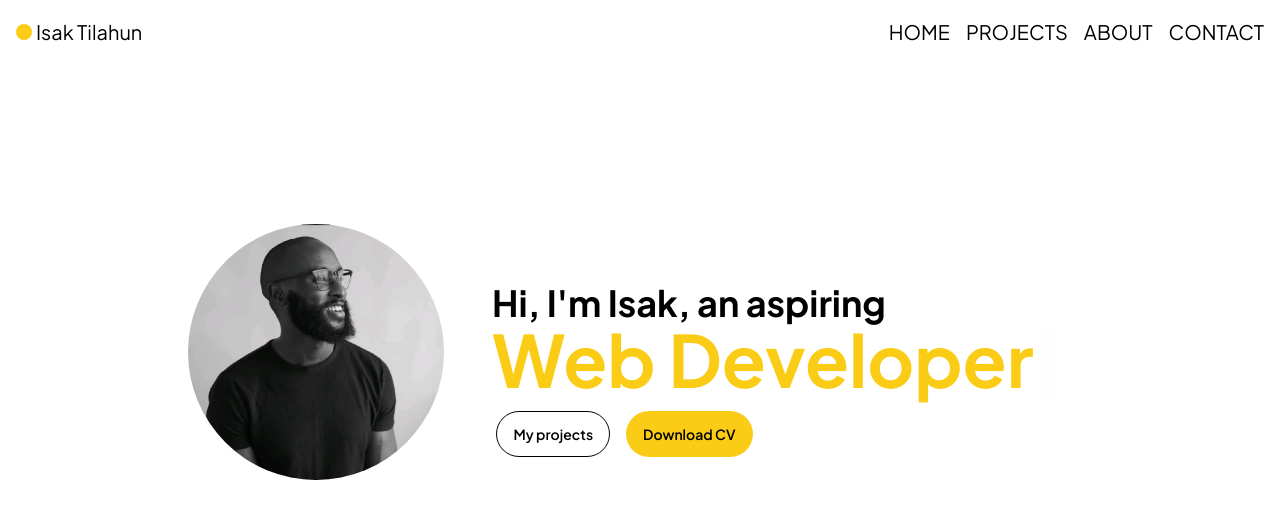
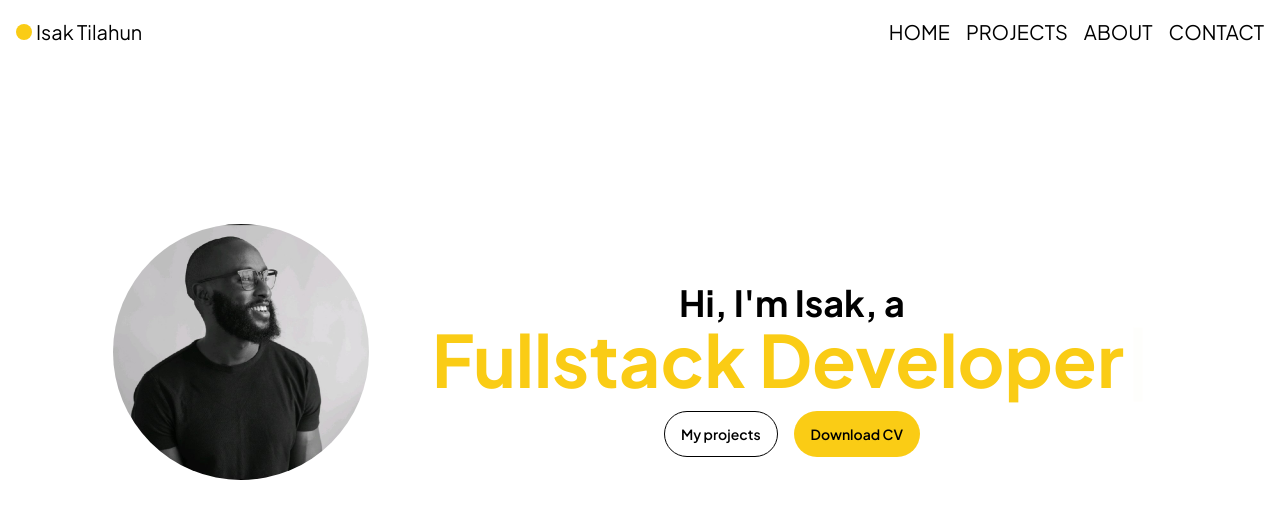
Before and after one commit to FriceIce/portfolio-site, a React (Vite) app: page / in a window 1280 px wide. Shown: the top 518 px of the page. Built offline with nearby package versions, Linux system fonts and the light colour scheme.

Commit message:
feat: update title to Fullstack Developer

```diff
--- a/src/components/Header.tsx
+++ b/src/components/Header.tsx
@@ -29,7 +29,7 @@ const linkVariants = {
   },
 };
 
-const menuOptionsVarients = {
+const menuOptionsVariants = {
   initial: {
     transition: {
       staggerChildren: 0.09,
@@ -119,7 +119,7 @@ const Header = ({
                 </button>
               </div>
               <motion.ul
-                variants={menuOptionsVarients}
+                variants={menuOptionsVariants}
                 initial="initial"
                 animate="open"
                 exit="initial"
--- a/src/components/Introduction.tsx
+++ b/src/components/Introduction.tsx
@@ -7,22 +7,22 @@ const Introduction = ({
 }: {
   setMenuOption: Dispatch<React.SetStateAction<MenuOption>>;
 }) => {
-  const subtitle = ["Web Developer"];
+  const subtitle = ["Fullstack Developer"];
 
   return (
     <div
       id="home"
-      className="flex flex-col lg:flex-row items-center gap-4 lg:gap-12 pt-20"
+      className="flex flex-col lg:flex-row items-center gap-4 lg:gap-12 pt-20 px-4"
     >
       <img
         src="/portfolio-site/portfolio-pp.jfif"
         alt="profile image"
         className="size-48 md:size-64 rounded-full md:mb-9 object-cover"
       />
-      <div className="space-y-4">
-        <article className="w-[300px] sm:w-[490px] md:w-[600px]">
+      <div className="space-y-4 flex flex-col items-center">
+        <article className="w-[300px] sm:w-[490px] md:w-[750px] text-center">
           <h1 className="font-bold text-xl sm:text-3xl md:text-4xl">
-            Hi, I'm Isak, an aspiring
+            Hi, I'm Isak, a
           </h1>
           <h2 className="font-bold text-4xl sm:text-6xl md:text-7xl text-yellow-400">
             <ReactTyped strings={subtitle} typeSpeed={100} />
```
